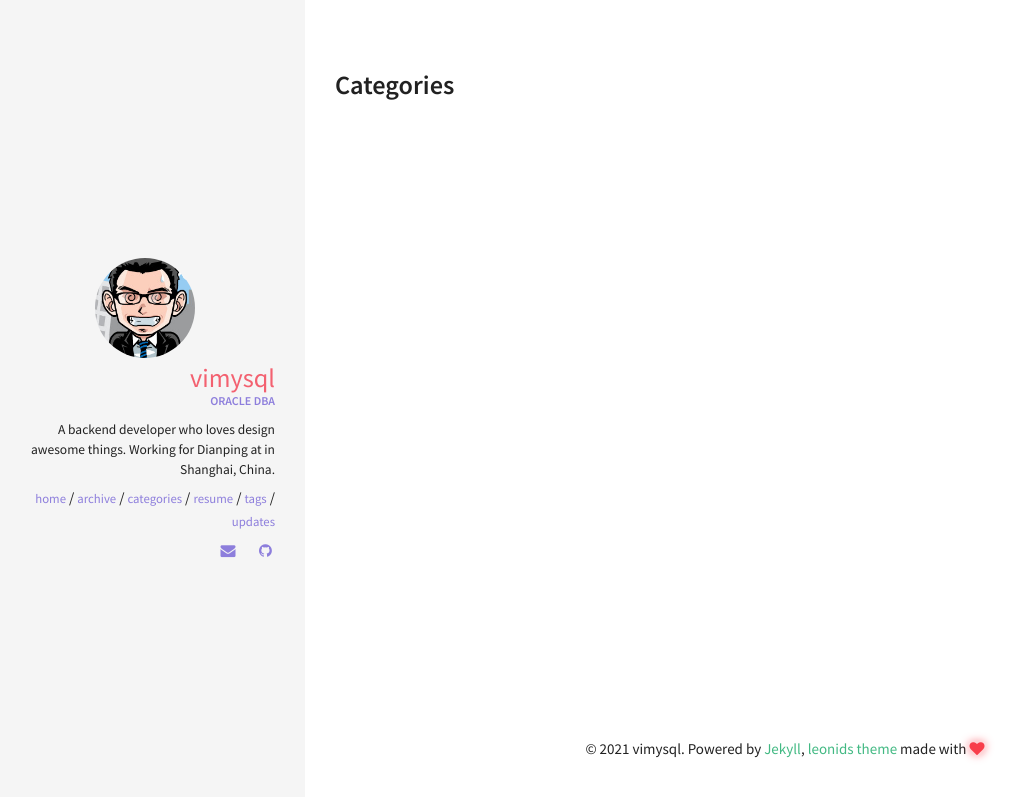
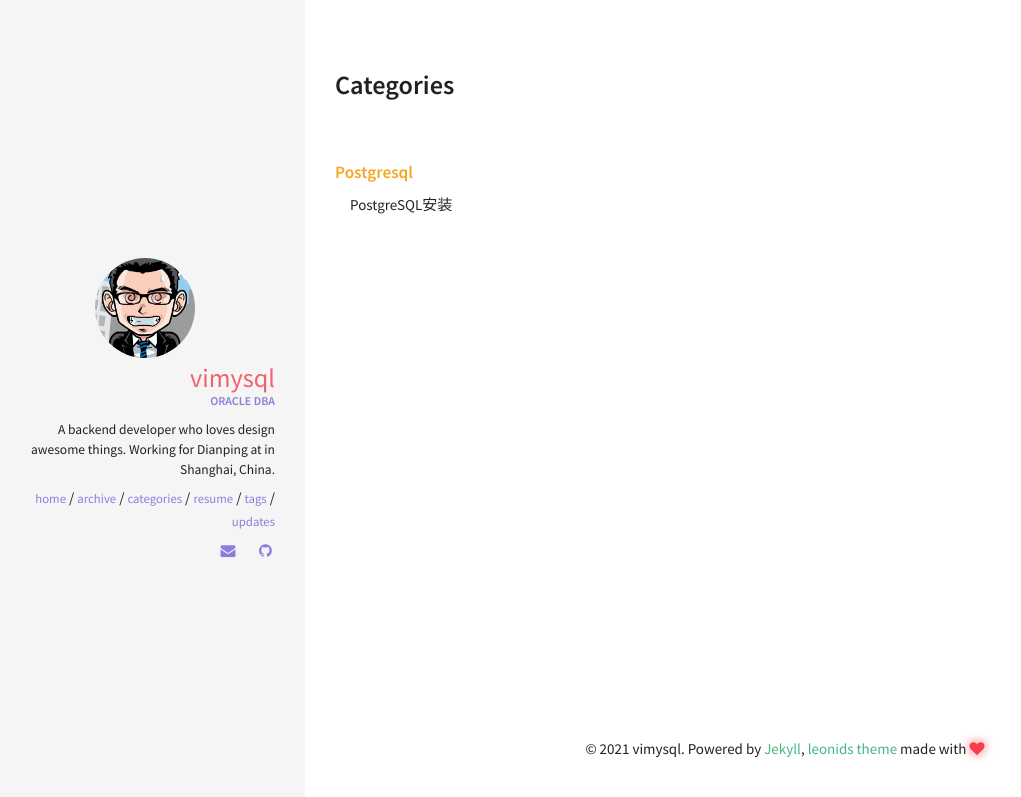
Before and after one commit to vimysql/vimysql.github.io, a Jekyll site: the page built from categories/index.html, in a window 1280 px wide. Shown: the top 797 px of the page, without its empty margins (15-1036 px from the left). Built offline with Jekyll 4.4.1, drawn with Linux system fonts in a browser that asks for light colours.

Commit message:
Update 2020-03-09-postgresql-install.md

```diff
--- a/_posts/2020-03-09-postgresql-install.md
+++ b/_posts/2020-03-09-postgresql-install.md
@@ -3,8 +3,8 @@ layout: post
 title: 'PostgreSQL安装'
 date: '2020-03-09'
 header-img: "img/post-bg-android.jpg"
-tags:
-     - postgresql
+category: [postgresql]
+tags: [postgresql]
 author: '王小胖'
 ---
 
```
